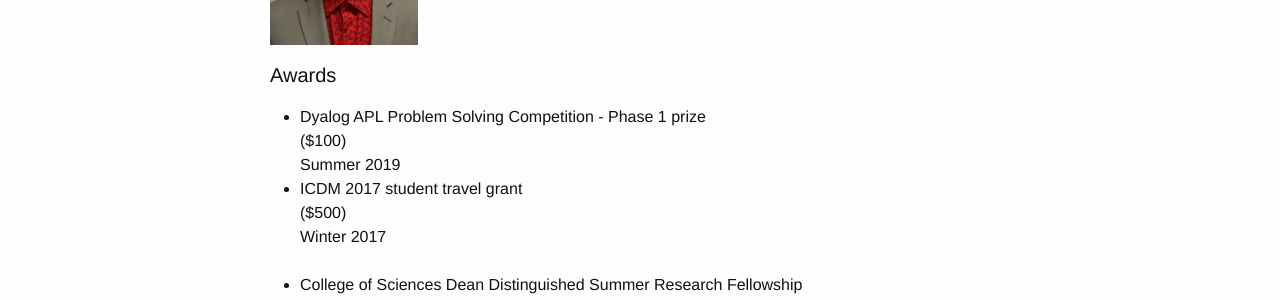
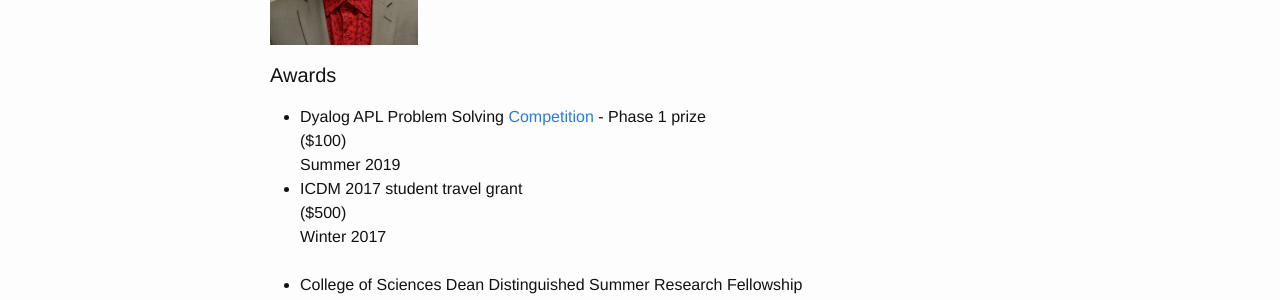
Before and after one commit to tenpercent/tenpercent.github.io, a Jekyll site: the page built from index.html, in a window 1280 px wide. Shown: the part 289-589 px from the top of the page. Built offline with Jekyll 4.4.1, drawn with Linux system fonts in a browser that asks for light colours; part of the change alters nothing that is shown.

```diff
--- a/index.html
+++ b/index.html
@@ -22,7 +22,7 @@ layout: default
   <h1 class="page-heading">Awards</h1>
   <ul>
     <li>
-      Dyalog APL Problem Solving Competition - Phase 1 prize
+      Dyalog APL Problem Solving <a href="https://www.dyalog.com/news/134/420/2019-APL-Problem-Solving-Competition-Winners.htm">Competition</a> - Phase 1 prize
       <br>
       ($100)
       <br>
```
